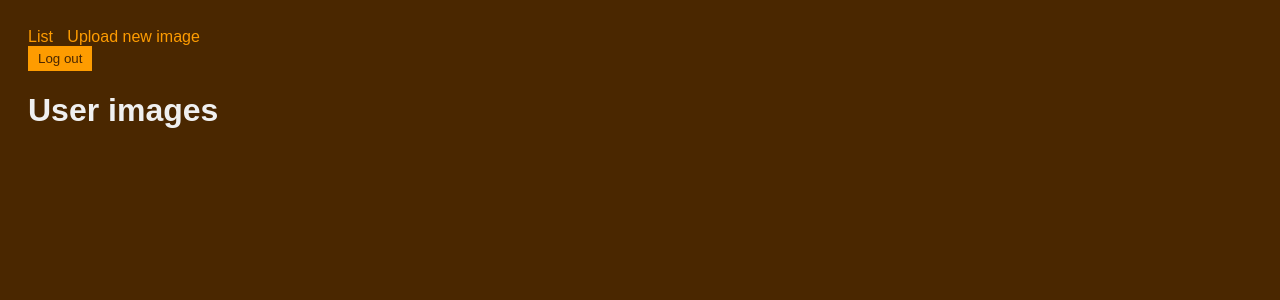
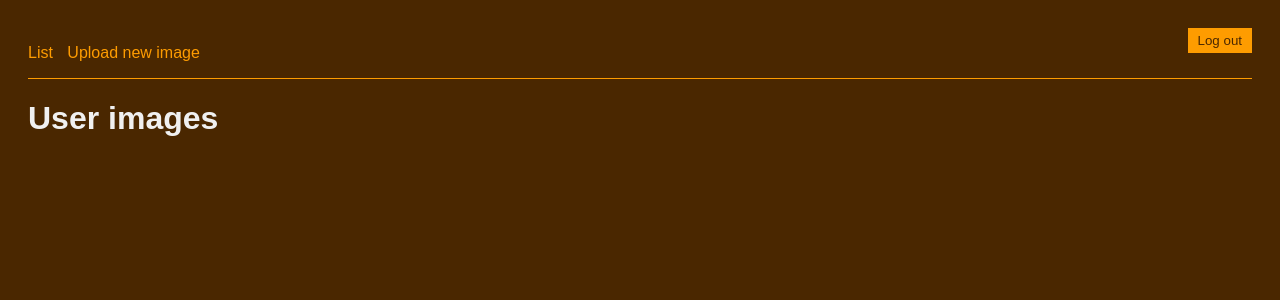
Before and after one commit to flurl/epaper-frame-manager, a Django app: page /images/list in a window 1280 px wide. Shown: the top 300 px of the page. Run offline with Django 5.2, Linux system fonts and the light colour scheme; the visitor is signed in with stand-in values (Sample User, id 1); data that the repository does not hold is empty; some libraries are stand-ins or nearby versions.

Commit message:
Style page header

```diff
--- a/epaper_converter/static/css/base.css
+++ b/epaper_converter/static/css/base.css
@@ -26,3 +26,16 @@ button {
 .hidden {
     display: none;
 }
+
+body > header {
+  border-bottom: 1px solid #fe9c00;
+  position: relative;
+  padding: 1em 0;
+  margin-bottom: 1em;
+}
+
+#logout-form {
+  position: absolute;
+  right: 0px;
+  top: 0px;
+}
--- a/epaper_converter/templates/base.html
+++ b/epaper_converter/templates/base.html
@@ -13,7 +13,7 @@
     </head>
 
     <body>
-
+        <header>
             <a href="{% url "images:list_images" %}">List</a>
             <a href="{% url "images:upload_image" %}">Upload new image</a>
             {% if user.is_authenticated %}
@@ -22,6 +22,7 @@
                 <button type="submit">Log out</button>
             </form>
             {% endif %}
+        </header>
 
         {% block content %}{% endblock content %}
 
```
Lines whose indentation alone changed are shown as unchanged.
